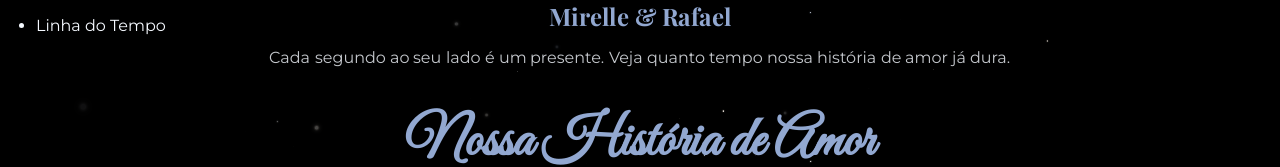
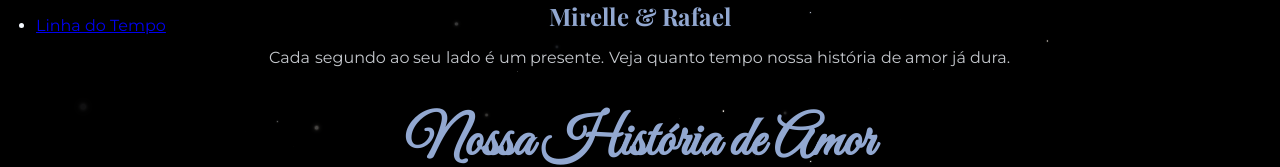
Before and after one commit to rafael-campos/contador, a Next.js app: page / in a window 1280 px wide. Shown: the top 167 px of the page. Built offline with nearby package versions, Linux system fonts and the light colour scheme; a web font is replaced by a local one.

Commit message:
timeline clicavel

```diff
--- a/components/Navbar.tsx
+++ b/components/Navbar.tsx
@@ -1,5 +1,7 @@
 
 // components/Navbar.tsx
+import Link from 'next/link';
+
 const Navbar = () => {
 
     return (
@@ -7,7 +9,9 @@ const Navbar = () => {
             <div className="container mx-auto flex justify-center items-center">
                 <ul className="flex items-center gap-x-6">
                     <li>
-                        <span className="text-white font-medium">Linha do Tempo</span>
+                        <Link href="/timeline" className="text-white font-medium hover:bg-white/20 rounded-md px-4 py-2 transition-all duration-300">
+                            Linha do Tempo
+                        </Link>
                     </li>
                 </ul>
             </div>
```
